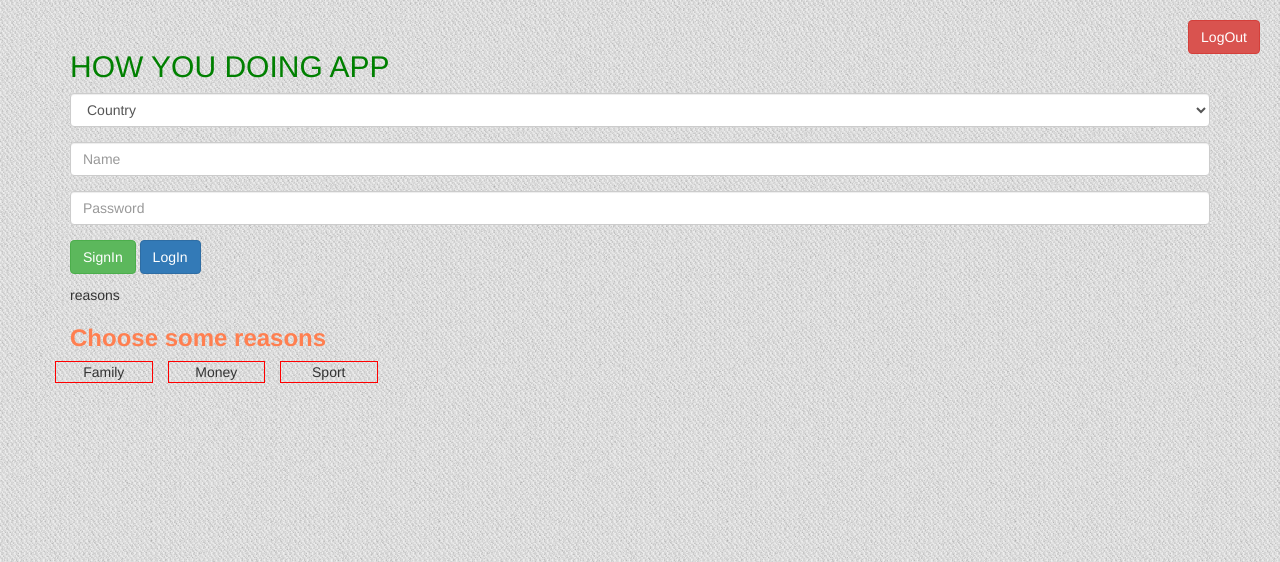
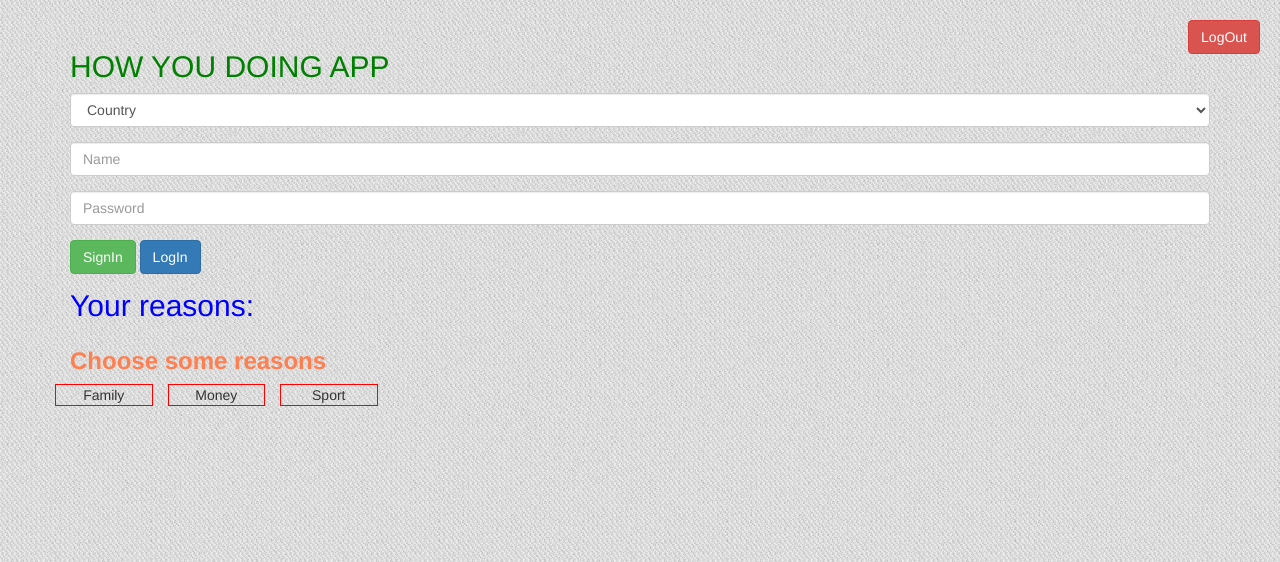
Before and after one commit to Deskind/HowYouDoing, a PHP site: page / in a window 1280 px wide. Shown: the top 562 px of the page. Run offline with PHP 8.4, Linux system fonts and the light colour scheme.

Commit message:
reasons with <span>s

```diff
--- a/css/appStyle.css
+++ b/css/appStyle.css
@@ -40,3 +40,14 @@ body{
     margin: auto;
     text-align: center;
 }
+
+#spanChoosenReasons{
+    padding-right: 20px;
+    font-size: 30px;
+    color: blue;
+}
+
+#spanChoosenReasons~span{
+    color: #ac2925;
+    padding-right: 10px;
+}
--- a/index.html
+++ b/index.html
@@ -46,7 +46,7 @@
             <div class="row">
                 <div class="col-md-10">
                     <div id="chosenReasons">
-                        <p>reasons</p>
+                        <span id="spanChoosenReasons">Your reasons:</span>
                     </div>
                     <h3 id="reasonHeader"><strong>Choose some reasons</strong></h3>
                 </div>
--- a/js/appscript.js
+++ b/js/appscript.js
@@ -71,9 +71,22 @@ function selTest(){
 
 //Read the reason and past it to result set of reasons.
 function getReason(event){
+    //arr for storing existing reasons
+    var existingReasons = [];
+    //the reason which you try to add
     var reason = event.target.innerHTML;
-    var reasons = document.getElementById('chosenReasons');
-    var paragraphElement = document.createElement('p');
-    paragraphElement.innerHTML = reason;
-    reasons.appendChild(paragraphElement);
+    //check the presense of the reason  in existing reasons
+    $('#spanChoosenReasons~span').each(function (){
+        existingReasons.push($(this).text());
+    });
+    //as result add a new reason or just alert message if the reason is already exists
+    if(existingReasons.indexOf(reason) == -1){
+        var reasons = document.getElementById('chosenReasons');
+        var paragraphElement = document.createElement('span');
+        paragraphElement.innerHTML = reason;
+        reasons.appendChild(paragraphElement);
+    }else{
+        alert('Bro! The reason in the list!!!');
+    }
+
 }
```
